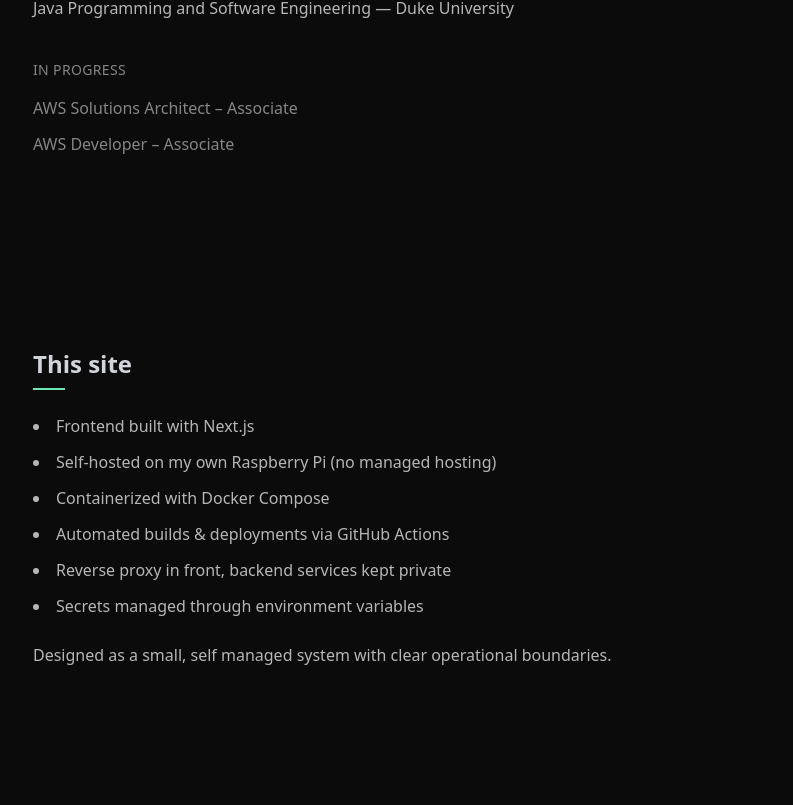
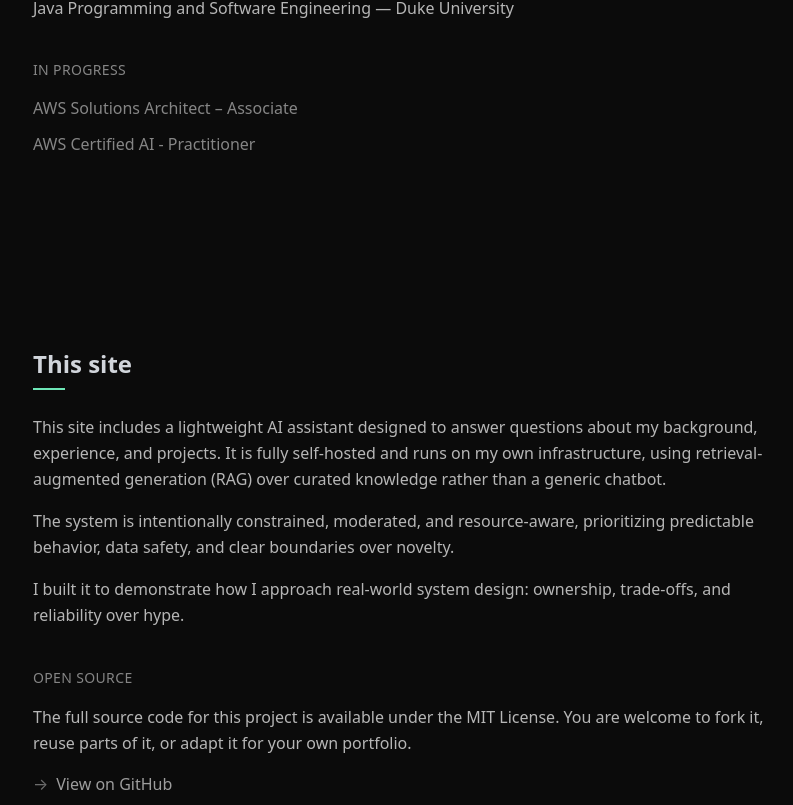
Before and after one commit to SebastianoFazzino/portfolio, a Next.js app in the folder apps/web/: page / in a window 1280 px wide. Shown: the part 1715-2520 px from the top of the page, without its empty margins (119-912 px from the left). Built offline with nearby package versions, Linux system fonts and the light colour scheme; no server answers.

Commit message:
Added more info about the project

```diff
--- a/apps/web/app/page.tsx
+++ b/apps/web/app/page.tsx
@@ -113,25 +113,55 @@ export default function Home() {
 
                 <ul className="mt-4 space-y-3 max-w-2xl text-white/50">
                     <li>AWS Solutions Architect – Associate</li>
-                    <li>AWS Developer – Associate</li>
+                    <li>AWS Certified AI - Practitioner</li>
                 </ul>
             </Section>
 
             <Section id="this-site">
                 <h2>This site</h2>
 
-                <ul className="mt-6 space-y-3 max-w-2xl list-disc list-inside text-white/70">
-                    <li>Frontend built with Next.js</li>
-                    <li>Self-hosted on my own Raspberry Pi (no managed hosting)</li>
-                    <li>Containerized with Docker Compose</li>
-                    <li>Automated builds & deployments via GitHub Actions</li>
-                    <li>Reverse proxy in front, backend services kept private</li>
-                    <li>Secrets managed through environment variables</li>
-                </ul>
+                <p className="mt-6 max-w-3xl text-white/80">
+                    This site includes a lightweight AI assistant designed to answer questions
+                    about my background, experience, and projects. It is fully self-hosted and
+                    runs on my own infrastructure, using retrieval-augmented generation (RAG)
+                    over curated knowledge rather than a generic chatbot.
+                </p>
 
-                <p className="mt-6 text-sm text-white/50 max-w-2xl">
-                    Designed as a small, self managed system with clear operational boundaries.
+                <p className="mt-4 max-w-3xl text-white/60">
+                    The system is intentionally
+                    constrained, moderated, and resource-aware, prioritizing predictable behavior,
+                    data safety, and clear boundaries over novelty.
                 </p>
+
+                <p className="mt-4 max-w-3xl text-white/60">
+                    I built it to demonstrate how I approach real-world system design:
+                    ownership, trade-offs, and reliability over hype.
+                </p>
+
+                <div className="mt-10 max-w-3xl">
+                    <h4 className="text-white/50 text-sm uppercase tracking-wide">
+                        Open Source
+                    </h4>
+
+                    <p className="mt-4 text-white/70">
+                        The full source code for this project is available under the MIT License.
+                        You are welcome to fork it, reuse parts of it, or adapt it for your own portfolio.
+                    </p>
+
+                    <a
+                        href="https://github.com/SebastianoFazzino/portfolio"
+                        target="_blank"
+                        rel="noreferrer"
+                        className="group mt-4 inline-flex items-center gap-2 text-white/60 transition-colors hover:text-(--accent)"
+                    >
+                        <span className="text-white/40 transition-colors group-hover:text-(--accent)">
+                            →
+                        </span>
+                        <span>
+                            View on GitHub
+                        </span>
+                    </a>
+                </div>
             </Section>
 
             <Section id="connect">
```
